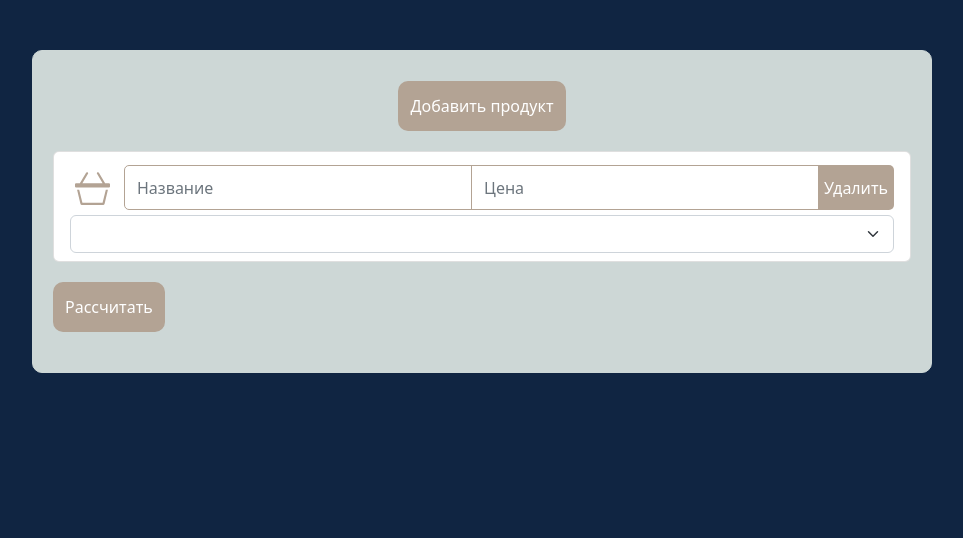
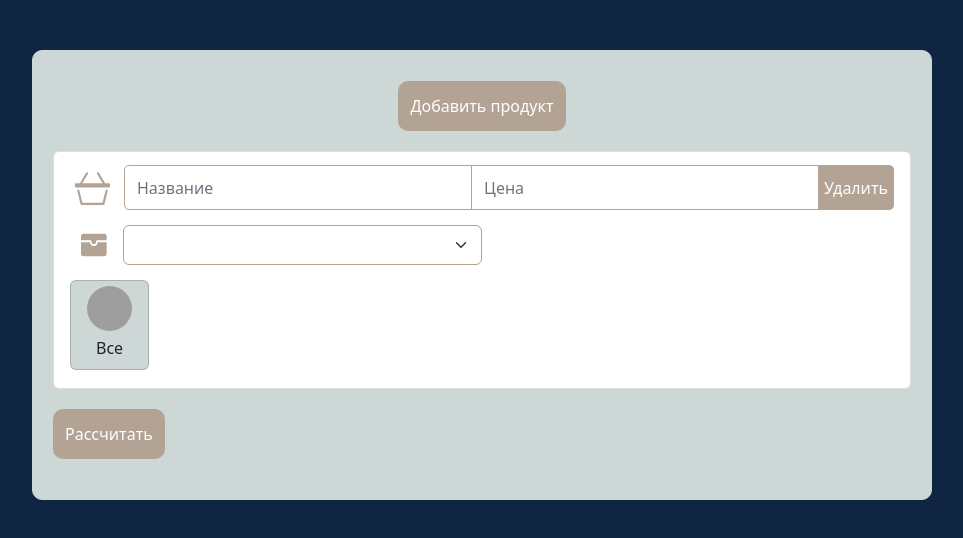
Before and after one commit to khalaeva/Split_the_bill, a Vue app: page /products in a window 1280 px wide. Both pictures are taken after a click on the button "Добавить продукт". Shown: the top 538 px of the page, without its empty margins (158-1121 px from the left). Built offline with nearby package versions, Linux system fonts and the light colour scheme; grey boxes are pictures that could not be loaded.

Commit message:
eat friends array

```diff
--- a/src/components/Products.vue
+++ b/src/components/Products.vue
@@ -12,7 +12,7 @@
             class="list-group"
             v-for="(product, index) in mainStore.products">
             <li class="list-group-item" style="margin-bottom: 10px">
-                <div class="input-group mb-3" style="margin: 5px 0 5px 0 !important">
+                <div class="input-group mb-3" style="margin: 5px 0 15px 0 !important">
                     <svg xmlns="http://www.w3.org/2000/svg" width="35" height="35" fill="currentColor" class="bi bi-basket3" viewBox="0 0 16 16">
                         <path d="M5.757 1.071a.5.5 0 0 1 .172.686L3.383 6h9.234L10.07 1.757a.5.5 0 1 1 .858-.514L13.783 6H15.5a.5.5 0 0 1 .5.5v1a.5.5 0 0 1-.5.5H.5a.5.5 0 0 1-.5-.5v-1A.5.5 0 0 1 .5 6h1.717L5.07 1.243a.5.5 0 0 1 .686-.172zM3.394 15l-1.48-6h-.97l1.525 6.426a.75.75 0 0 0 .729.574h9.606a.75.75 0 0 0 .73-.574L15.056 9h-.972l-1.479 6h-9.21z"/>
                     </svg>
@@ -20,7 +20,12 @@
                     <input type="text" class="form-control" placeholder="Цена" v-model="product.price">
                     <button @click="mainStore.deleteInputProd(index)" class="delete_btn">Удалить</button>
                 </div>
-                <select class="form-select" v-model="mainStore.whoPay[index]">
+                <div class="select">
+                    <svg xmlns="http://www.w3.org/2000/svg" width="30" height="30" fill="currentColor" class="bi bi-wallet-fill" viewBox="0 0 16 16" preserveAspectRatio="none">
+                        <path d="M1.5 2A1.5 1.5 0 0 0 0 3.5v2h6a.5.5 0 0 1 .5.5c0 .253.08.644.306.958.207.288.557.542 1.194.542.637 0 .987-.254 1.194-.542.226-.314.306-.705.306-.958a.5.5 0 0 1 .5-.5h6v-2A1.5 1.5 0 0 0 14.5 2h-13z"/>
+                        <path d="M16 6.5h-5.551a2.678 2.678 0 0 1-.443 1.042C9.613 8.088 8.963 8.5 8 8.5c-.963 0-1.613-.412-2.006-.958A2.679 2.679 0 0 1 5.551 6.5H0v6A1.5 1.5 0 0 0 1.5 14h13a1.5 1.5 0 0 0 1.5-1.5v-6z"/>
+                    </svg>
+                    <select class="form-select form-control" v-model="mainStore.products[index].payPerson">
                         <option
                             v-for="friend in mainStore.friends"
                             :value="friend"
@@ -28,9 +33,20 @@
                             {{ friend }}
                         </option>
                     </select>
-                <div class="array-friends">
-                    <div v-for="(friend, index) in mainStore.friends">
-                        <img v-if="mainStore.friends[index]" class="image-person" :src="`https://icotar.com/initials/${mainStore.friends[index]}.svg?bg=B3A394`" alt="img" />
+                </div>
+                <div class="array-friends" >
+                    <div class="card array-friends-card">
+                        <img class="card-img-top image-person" :src="`https://icotar.com/initials/∞.svg?bg=FFFFFF&fg=000000`" alt="Card image cap">
+                        <div class="card-body array-friends-card-body">
+                          <span class="card-text">Все</span>
+                        </div>
+                    </div>
+                    <div class="card array-friends-card" v-for="(friend, index) in mainStore.friends" @click="mainStore.addEatPerson(friend, index)">
+                        <img v-if="!isActive" class="card-img-top image-person" :src="`https://icotar.com/initials/${mainStore.friends[index]}.svg?bg=FFFFFF&fg=000000`" alt="Card image cap">
+                        <img v-else class="card-img-top image-person" :src="`https://icotar.com/initials/${mainStore.friends[index]}.svg?bg=000000&fg=FFFFFF`" alt="Card image cap">
+                        <div class="card-body array-friends-card-body">
+                          <span class="card-text">{{ friend }}</span>
+                        </div>
                     </div>
                 </div>
             </li>
@@ -48,11 +64,23 @@
 
 <script setup>
 import { useMainStore } from '../stores/MainStore'
+import { ref } from 'vue';
 
 const mainStore = useMainStore();
+const isActive = ref(0)
+
 </script>
 
 <style lang="scss" scoped>
+.bi-wallet-fill{
+    color: #B3A394;
+    margin: 5px 16px 5px 11px !important;
+}
+.select{
+    display: flex;
+    width: 50%;
+    margin-bottom: 15px;
+}
 .main {
     padding: 20px;
     border: 1px solid #CDD7D6;
@@ -86,12 +114,25 @@ const mainStore = useMainStore();
 }
 .array-friends{
     display: flex;
+    overflow-x: auto;
+    overflow-y: hidden;
+    margin-bottom: 10px;
+    &-card{
+        background-color: #CDD7D6;
+        min-width: auto;
+        height: 90px;
+        margin-right: 10px;
+        &-body{
+            padding: 0 5px 0 5px;
+            margin: 0 20px 0 20px;
+        }
+    }
 }
 .image-person{
     height: 45px;
     width: 45px;
+    margin: 5px auto;
     border-radius: 100% !important;
-    margin-right: 15px;
 }
 .form-control{
     border-color: #B3A394;
--- a/src/stores/MainStore.js
+++ b/src/stores/MainStore.js
@@ -25,12 +25,17 @@ export const useMainStore = defineStore('MainStore', {
         addInputProd() {
             this.products.push({
                 name: '',
-                price: ''
+                price: '',
+                payPerson: this.friends[0],
+                eatPersons: [],
             })
-            this.whoPay.push(this.friends[0])
         },
         deleteInputProd(index) {
             this.products.splice(index, 1)
+        },
+
+        addEatPerson(friend, index) {
+            this.products[index].eatPersons.push(friend) //индекс не тот исправить
         }
     }
 })
```
Lines whose indentation alone changed are shown as unchanged.
